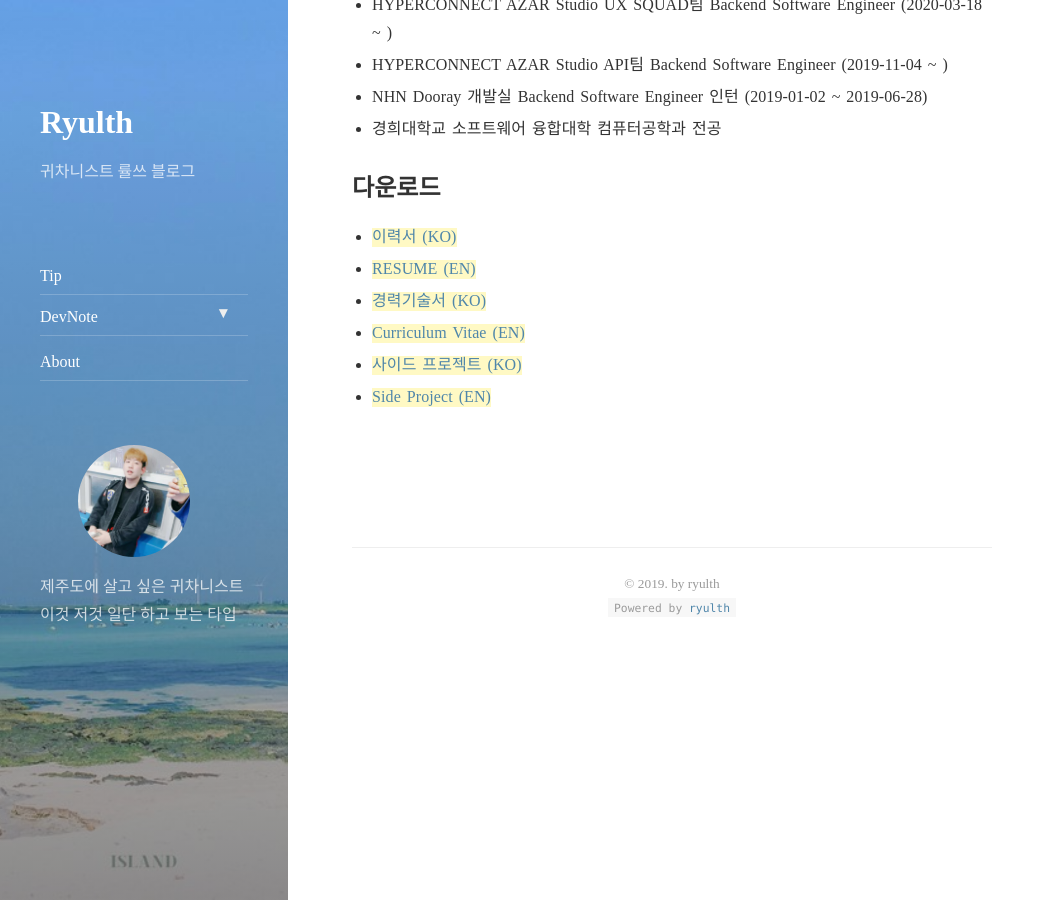
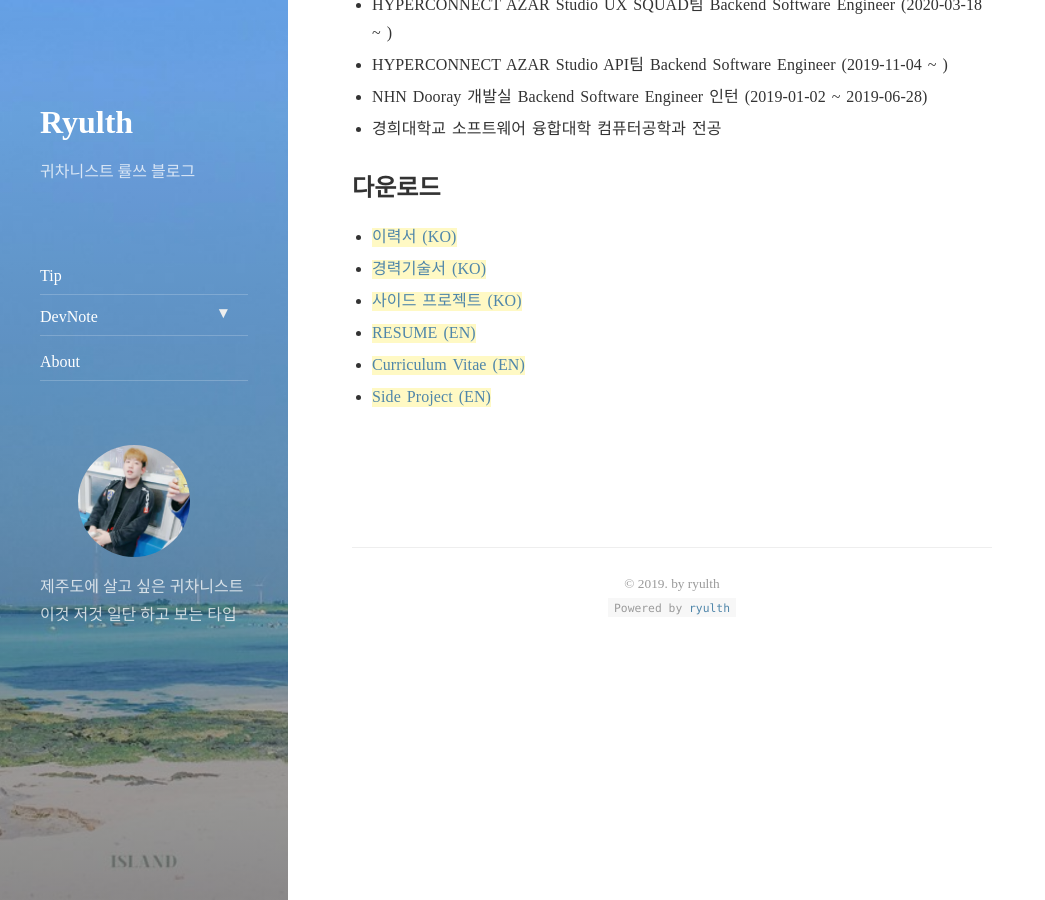
Before and after one commit to Ryulth/ryulth.github.io, a Jekyll site: the page built from about.md, in a window 1280 px wide and 900 px high, scrolled down 630 px. Shown: the whole window, without its empty margins (0-1045 px from the left). Built offline with Jekyll 4.4.1, drawn with Linux system fonts in a browser that asks for light colours; nearby versions of some CDN libraries.

```diff
--- a/about.md
+++ b/about.md
@@ -22,8 +22,8 @@ order: 10
 
 ## 다운로드
 - [이력서 (KO)](https://ryulth.com/resume-ko.pdf)
+- [경력기술서 (KO)](https://ryulth.com/cv-ko.pdf)
+- [사이드 프로젝트 (KO)](https://ryulth.com/side-project-ko.pdf)
 - [RESUME (EN)](https://ryulth.com/resume-en.pdf)
-- [경력기술서 (KO)](https://ryulth.com/cv-ko.pdf)
 - [Curriculum Vitae (EN)](https://ryulth.com/cv-en.pdf)
-- [사이드 프로젝트 (KO)](https://ryulth.com/side-project-ko.pdf)
 - [Side Project (EN)](https://ryulth.com/side-project-en.pdf)
```
